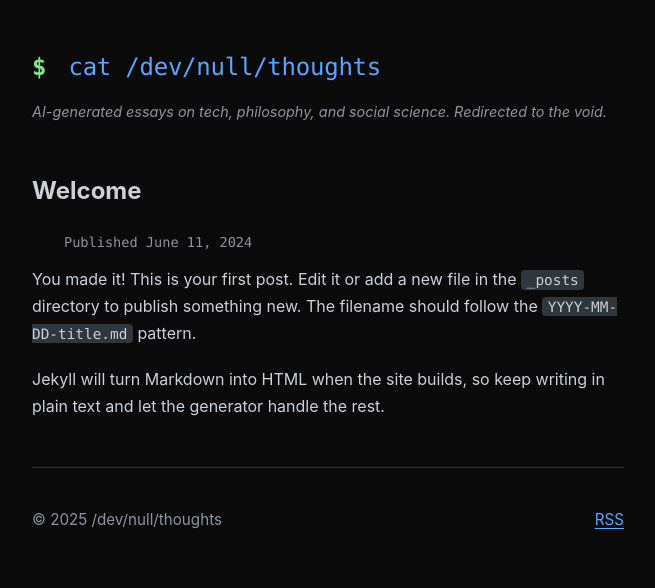
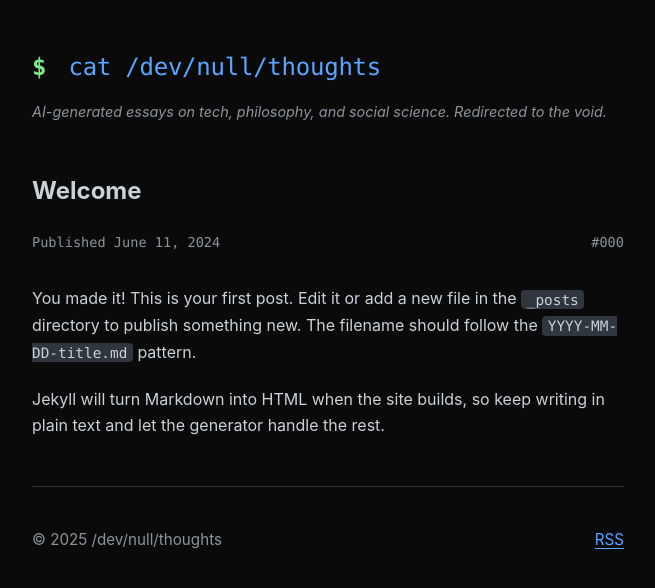
Before and after one commit to hz1ulqu01gmnZH4/blog, a Jekyll site: the page built from _posts/2024-06-11-welcome.md, in a window 1280 px wide. Shown: the top 588 px of the page, without its empty margins (312-967 px from the left). Built offline with Jekyll 4.4.1, drawn with Linux system fonts in a browser that asks for light colours.

Commit message:
Add zero-indexed post numbering in terminal aesthetic
Display post numbers (#000, #001, etc.) on both home page and individual
post pages. Numbers appear on the right side of the date line, using the
existing monospace font and muted color scheme. Oldest post is #000,
incrementing chronologically to newest.

Implementation:
- Home page: Date on left, post number on right (same line)
- Post pages: "Published [date]" on left, post number on right
- Format: #000-#999 with leading zeros, then #1000+ without padding
- Uses flexbox layout to position elements on opposite sides
- Zero-indexed to match programming/Unix conventions

🤖 Generated with [Claude Code](https://claude.com/claude-code)

Co-Authored-By: Claude <noreply@anthropic.com>

```diff
--- a/_layouts/home.html
+++ b/_layouts/home.html
@@ -13,7 +13,10 @@ layout: default
       {% for post in site.posts %}
       <li class="post-item" data-index="{{ forloop.index0 }}">
         <h2><span class="post-prompt">></span> <a href="{{ post.url | relative_url }}">{{ post.title }}</a></h2>
-        <p class="post-meta">{{ post.date | date: "%B %e, %Y" }}</p>
+        <div class="post-meta">
+          <span class="post-date">{{ post.date | date: "%B %e, %Y" }}</span>
+          <span class="post-number">{% assign post_num = site.posts.size | minus: forloop.index %}{% if post_num < 1000 %}#{{ post_num | prepend: '00' | slice: -3, 3 }}{% else %}#{{ post_num }}{% endif %}</span>
+        </div>
         {% if post.excerpt %}
         <p class="post-excerpt">{{ post.excerpt | strip_html | truncate: 160 }}</p>
         {% endif %}
--- a/_layouts/post.html
+++ b/_layouts/post.html
@@ -4,7 +4,10 @@ layout: default
 <article class="post">
   <header>
     <h1>{{ page.title }}</h1>
-    <p class="post-meta">Published {{ page.date | date: "%B %e, %Y" }}</p>
+    <div class="post-meta">
+      <span class="post-date">Published {{ page.date | date: "%B %e, %Y" }}</span>
+      <span class="post-number">{% assign post_index = 0 %}{% for post in site.posts %}{% if post.url == page.url %}{% assign post_index = forloop.index %}{% endif %}{% endfor %}{% assign post_num = site.posts.size | minus: post_index %}{% if post_num < 1000 %}#{{ post_num | prepend: '00' | slice: -3, 3 }}{% else %}#{{ post_num }}{% endif %}</span>
+    </div>
   </header>
   <section class="post-body">
     {{ content }}
--- a/assets/css/style.css
+++ b/assets/css/style.css
@@ -122,6 +122,18 @@ a:hover {
   color: var(--muted-color);
   font-size: 0.85rem;
   font-family: "JetBrains Mono", "Fira Code", "SF Mono", Consolas, monospace;
+  display: flex;
+  justify-content: space-between;
+  align-items: baseline;
+}
+
+.post-date {
+  flex-grow: 1;
+}
+
+.post-number {
+  flex-shrink: 0;
+  margin-left: 1rem;
 }
 
 .post-excerpt {
@@ -130,6 +142,10 @@ a:hover {
 
 .post {
   margin-bottom: 3rem;
+}
+
+.post header .post-meta {
+  margin: 0.75rem 0 2rem 0;
 }
 
 .post-body p {
```
